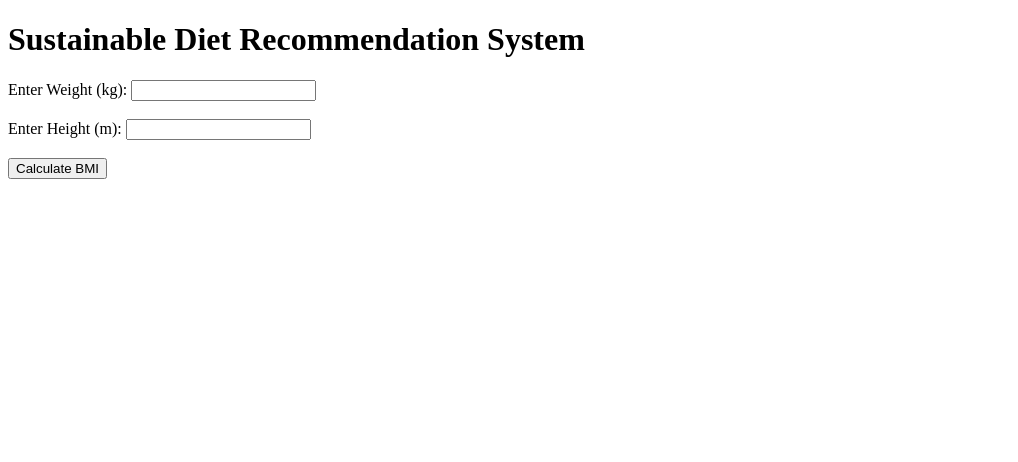
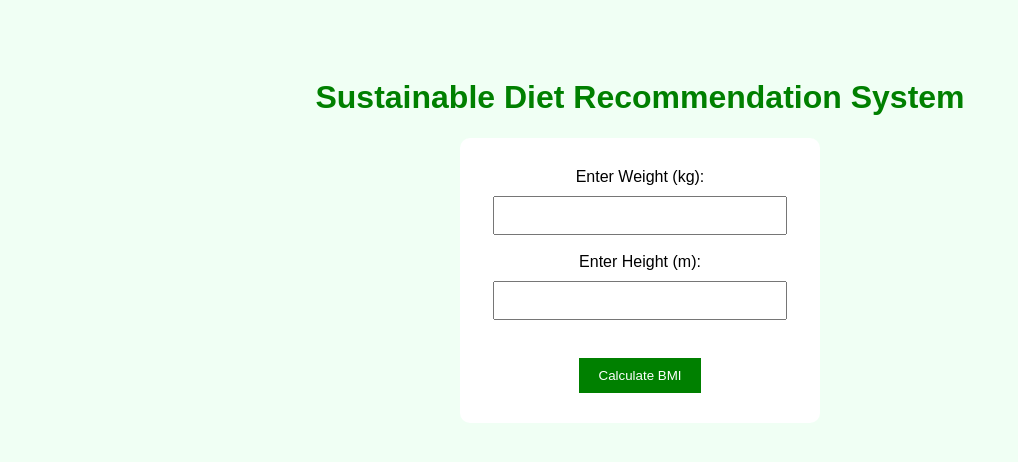
Before and after one commit to Jjkkhhb/sustainable-diet-aisustainable-diet-ai, a Flask app: page / in a window 1280 px wide. Shown: the top 462 px of the page, without its empty margins (0-1018 px from the left). Run offline with Flask 3, Linux system fonts and the light colour scheme.

Commit message:
Added CSS UI design

```diff
--- /dev/null
+++ b/static/css/style.css
@@ -0,0 +1,37 @@
+body {
+    font-family: Arial;
+    background-color: #f0fff4;
+    text-align: center;
+    padding-top: 50px;
+}
+
+h1 {
+    color: green;
+}
+
+form {
+    background: white;
+    width: 300px;
+    margin: auto;
+    padding: 30px;
+    border-radius: 10px;
+}
+
+input {
+    width: 90%;
+    padding: 10px;
+    margin-top: 10px;
+}
+
+button {
+    background-color: green;
+    color: white;
+    padding: 10px 20px;
+    border: none;
+    margin-top: 20px;
+    cursor: pointer;
+}
+
+button:hover {
+    background-color: darkgreen;
+}
--- a/templates/index.html
+++ b/templates/index.html
@@ -3,6 +3,8 @@
 
 <head>
     <title>Sustainable Diet AI</title>
+    <link rel="stylesheet"
+href="{{ url_for('static', filename='css/style.css') }}">
 </head>
 
 <body>
--- a/templates/result.html
+++ b/templates/result.html
@@ -3,6 +3,8 @@
 
 <head>
     <title>Result</title>
+    <link rel="stylesheet"
+href="{{ url_for('static', filename='css/style.css') }}">
 </head>
 
 <body>
```
Also changed, not shown: 3 other files.
